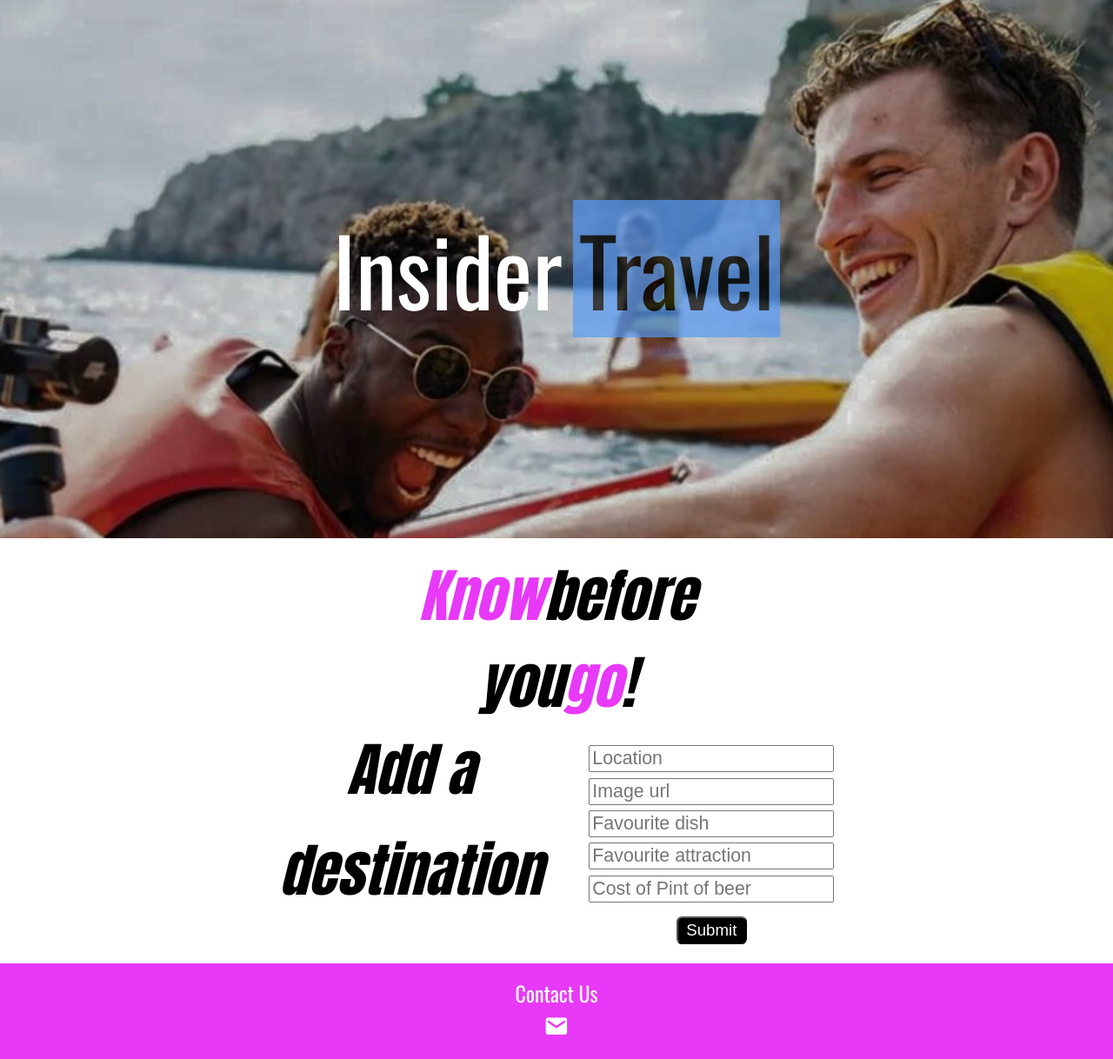
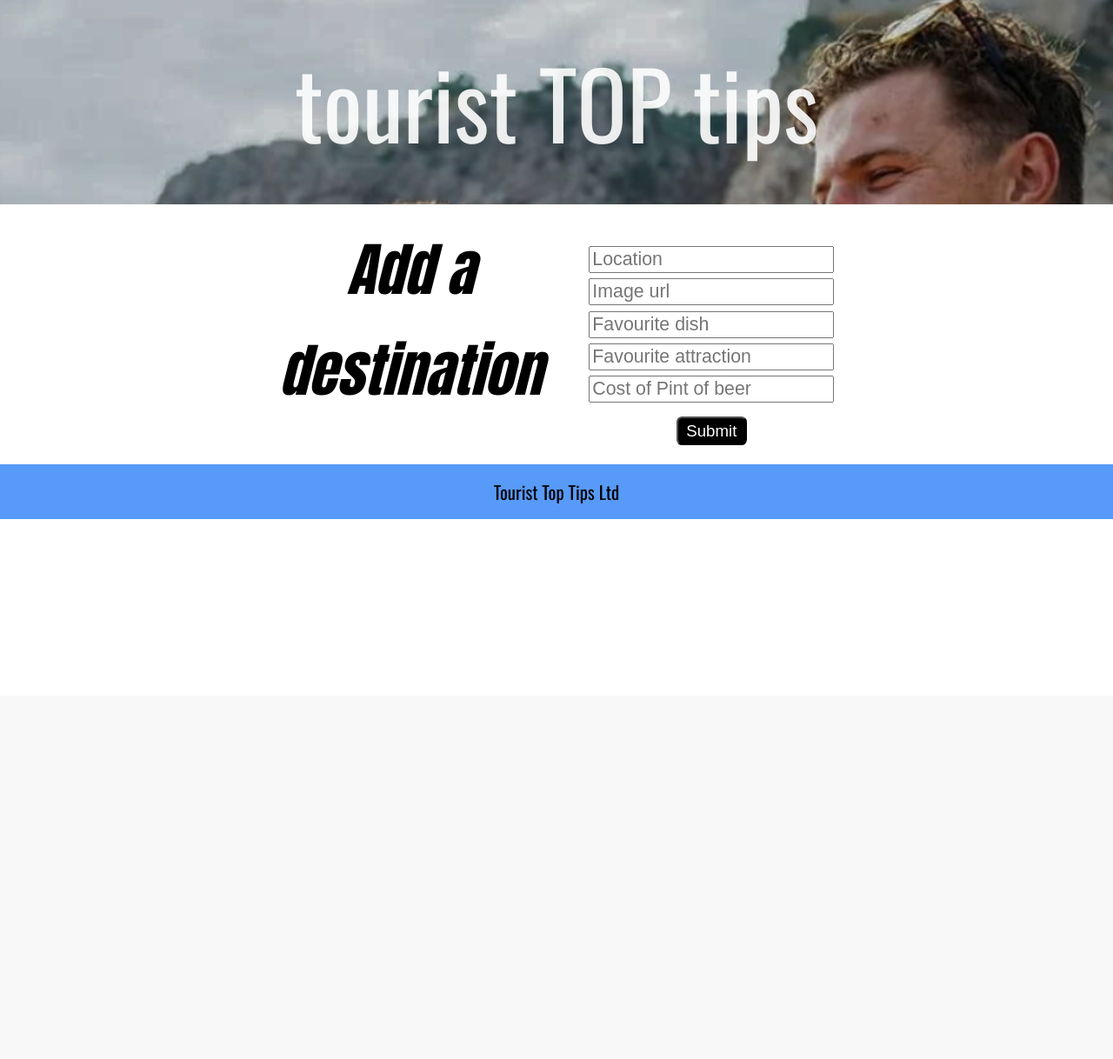
Before and after one commit to ramsey-merdassi/collection-app, a PHP site: page / in a window 1280 px wide. Shown: the whole page at 87% size. After the commit the page ends 597 px from the top, so only its background shows below. Run offline with PHP 8.4, Linux system fonts and the light colour scheme; data that the repository does not hold is empty.

Commit message:
change app layout

```diff
--- a/db.php
+++ b/db.php
@@ -1,6 +1,6 @@
 <?php
 
 // connect to the database
-$db = new PDO('mysql:host=db; dbname=destination', 'root', 'password');
+$db = new PDO("mysql:host=db; dbname=destination", 'root', 'password');
 $db->setAttribute(PDO::ATTR_ERRMODE, PDO::ERRMODE_EXCEPTION);
 $db->setAttribute(PDO::ATTR_DEFAULT_FETCH_MODE, PDO:: FETCH_ASSOC);
--- a/index.php
+++ b/index.php
@@ -12,7 +12,7 @@ $results = $query->fetchAll();
 <!DOCTYPE html>
 <html lang="en">
 <head>
-    <title>Insider Travel</title>
+    <title>tourist Top tips</title>
     <meta name="viewport" content="width=device-width, initial-scale=1.0, minimum-scale=1">
     <link href='https://unpkg.com/boxicons@2.1.4/css/boxicons.min.css' rel='stylesheet'>
     <link rel="preconnect" href="https://fonts.googleapis.com">
@@ -20,17 +20,16 @@ $results = $query->fetchAll();
     <link href="https://fonts.googleapis.com/css2?family=Anton&family=Oswald:wght@200..700&display=swap" rel="stylesheet">
     <link href="https://fonts.googleapis.com/css2?family=Anton&family=Bitter:ital,wght@0,100..900;1,100..900&family=Oswald:wght@200..700&family=Poppins:ital,wght@0,100;0,200;0,300;0,400;0,500;0,600;0,700;0,800;0,900;1,100;1,200;1,300;1,400;1,500;1,600;1,700;1,800;1,900&display=swap" rel="stylesheet">
     <link href="https://fonts.googleapis.com/css2?family=Anton&family=Bitter:ital,wght@0,100..900;1,100..900&family=Dancing+Script:wght@400..700&family=Noto+Sans+SC:wght@100..900&family=Oswald:wght@200..700&family=Poppins:ital,wght@0,100;0,200;0,300;0,400;0,500;0,600;0,700;0,800;0,900;1,100;1,200;1,300;1,400;1,500;1,600;1,700;1,800;1,900&display=swap" rel="stylesheet">
-    <link href="insider_travel.css" rel="stylesheet">
+    <link href="style.css" rel="stylesheet">
 </head>
 <body>
+
 <header>
     <div class="brand">
-        <h1>Insider</h1>
-        <h1 class="travel_name">Travel</h1>
+        <h1 class="travel_name">tourist TOP tips</h1>
     </div>
 </header>
-<div class="slogan"><h2 class='pink_color'>Know</h2><h2>before</h2></div>
-<div class="slogan"><h2>you</h2><h2 class='pink_color'>go</h2><h2>!</h2></div>
+
 <div class='container'>
         <?php
         foreach($results as $destination)
@@ -88,10 +87,7 @@ $results = $query->fetchAll();
 </div>
 <footer>
     <div>
-        <h4>Contact Us</h4>
-        <a href="mailto:merdassi.r@gmail.com">
-            <i id='email' class='bx bxs-envelope'></i>
-        </a>
+        <h4>Tourist Top Tips Ltd</h4>
     </div>
 </footer>
 </body>
--- a/insider_travel.css
+++ b/style.css
@@ -7,10 +7,10 @@ body {
 }
 
 header {
-    background-image: url('images/header_bg.png');
+    background-image: url('images/tourists.png');
     background-repeat: no-repeat;
     background-size: cover;
-    padding: 16%;
+    padding: 2.4em;
     width: 100%;
     margin-bottom: 1rem;
 }
@@ -63,7 +63,7 @@ footer {
     padding: 1rem;
     display: flex;
     justify-content: center;
-    background-color: #e739f7;
+    background-color: #579af7;
     width: 100%;
 }
 
@@ -99,15 +99,10 @@ input {
 }
 
 .travel_name {
-    background-color: #579af7;
-    padding: 0 0.4rem;
-    color: #000;
-    opacity: 0.7;
-}
-
-.slogan {
-    display: flex;
-    justify-content: center;
+    /*background-color: #579af7;*/
+    /*padding: 0 0.4rem;*/
+    color: #fff;
+    opacity: 0.9;
 }
 
 .pink_color {
@@ -118,6 +113,9 @@ input {
     display: flex;
     flex-direction: column;
     align-items: center;
+    /*justify-content: center;*/
+    width: 80%;
+    margin: 0.6em;
 }
 
 .location {
@@ -133,7 +131,7 @@ input {
     font-family: "Poppins", sans-serif;
     font-weight: 600;
     color: white;
-    background-color: #faa02a;
+    background-color: #000;
     padding: 2px 10px;
     font-style: italic;
     border-radius: 0.2rem;
@@ -197,9 +195,9 @@ input {
 
 @media screen and (min-width: 600px) {
 
-    header {
-        padding: 18%;
-    }
+    /*header {*/
+    /*    padding: 4em;*/
+    /*}*/
 
     h1 {
         font-size: 80pt;
@@ -216,7 +214,8 @@ input {
     }
 
     h4 {
-        font-size: 18pt;
+        font-size: 1.3rem;
+        color: #000;
     }
 
     h5 {
```
Also changed, not shown: images/beach.jpg (added), images/tourists.png (renamed from images/header_bg.png).
